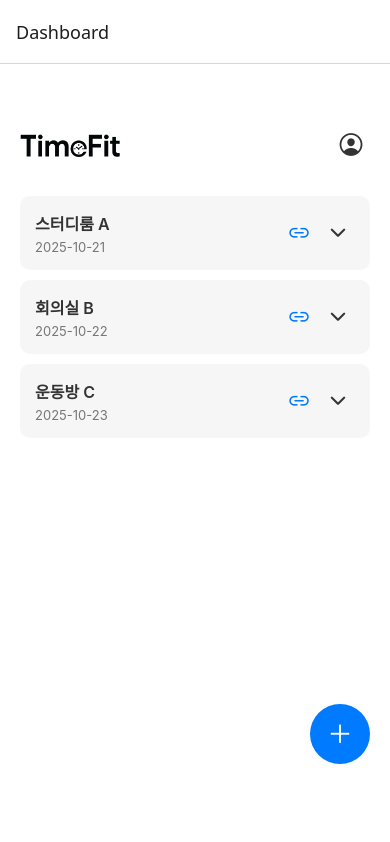
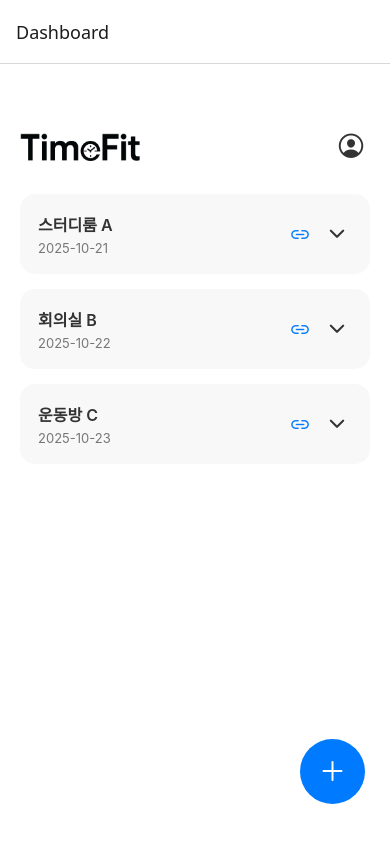
Before and after one commit to timefit-dev/timefit-app, a React Native app: screen /Dashboard in a window 390 px wide. Built offline with nearby package versions, Linux system fonts and the light colour scheme; what expo-web-browser would draw is missing.

Commit message:
[FEAT] 대시보드 API명세서에 맞게 수정

```diff
--- a/src/features/dashboard/components/RoomList.js
+++ b/src/features/dashboard/components/RoomList.js
@@ -0,0 +1,151 @@
+import React from "react";
+import {
+  View,
+  Text,
+  FlatList,
+  StyleSheet,
+  TouchableOpacity,
+  Image,
+  LayoutAnimation,
+} from "react-native";
+import { Ionicons } from "@expo/vector-icons";
+
+export function RoomList({
+  rooms,
+  expandedRoomId,
+  toggleExpand,
+  handleInvite,
+  navigation,
+}) {
+  const renderRoom = ({ item }) => {
+    const isExpanded = expandedRoomId === item.roomNumber;
+
+    return (
+      <View style={styles.roomItem}>
+        <View style={styles.roomHeader}>
+          <View>
+            <Text style={styles.roomTitle}>{item.title}</Text>
+            <Text style={styles.roomDate}>{item.date}</Text>
+          </View>
+          <View style={styles.actions}>
+            <TouchableOpacity
+              onPress={() => handleInvite(item.inviteCode)}
+              style={styles.iconButton}
+            >
+              <Ionicons name="link-outline" size={20} color="#007AFF" />
+            </TouchableOpacity>
+            <TouchableOpacity
+              onPress={() => toggleExpand(item.roomNumber)}
+              style={styles.iconButton}
+            >
+              <Ionicons
+                name={
+                  isExpanded ? "chevron-up-outline" : "chevron-down-outline"
+                }
+                size={22}
+                color="#333"
+              />
+            </TouchableOpacity>
+          </View>
+        </View>
+
+        {isExpanded && (
+          <View style={styles.roomDetails}>
+            <Text style={styles.infoText}>방장: {item.owner}</Text>
+            <Text style={styles.infoText}>날짜: {item.dates.join(", ")}</Text>
+            <Text style={styles.infoText}>
+              시간대: {item.startTime} ~ {item.endTime}
+            </Text>
+            <Text style={styles.infoText}>
+              참가자 수: {item.participants.length}명
+            </Text>
+
+            <View style={styles.participantsContainer}>
+              {item.participants.map((p) => (
+                <View key={p.id} style={styles.participantItem}>
+                  <Image source={p.avatar} style={styles.avatar} />
+                  <Text style={styles.participantName}>{p.name}</Text>
+                </View>
+              ))}
+            </View>
+          </View>
+        )}
+      </View>
+    );
+  };
+
+  return (
+    <FlatList
+      data={rooms}
+      renderItem={renderRoom}
+      keyExtractor={(item) => item.roomNumber}
+      contentContainerStyle={styles.listContainer}
+    />
+  );
+}
+
+const styles = StyleSheet.create({
+  listContainer: {
+    marginTop: 25,
+    paddingBottom: 120,
+  },
+  roomItem: {
+    backgroundColor: "#f8f8f8",
+    borderRadius: 15,
+    padding: 18,
+    marginBottom: 15,
+  },
+  roomHeader: {
+    flexDirection: "row",
+    justifyContent: "space-between",
+    alignItems: "center",
+  },
+  roomTitle: {
+    fontSize: 16,
+    fontWeight: "600",
+    color: "#333",
+  },
+  roomDate: {
+    fontSize: 13,
+    color: "#777",
+    marginTop: 4,
+  },
+  actions: {
+    flexDirection: "row",
+    alignItems: "center",
+  },
+  iconButton: {
+    padding: 4,
+    marginLeft: 8,
+  },
+  roomDetails: {
+    marginTop: 14,
+    paddingTop: 10,
+    borderTopWidth: 1,
+    borderTopColor: "#e3e3e3",
+  },
+  infoText: {
+    fontSize: 14,
+    color: "#555",
+    marginBottom: 3,
+  },
+  participantsContainer: {
+    flexDirection: "row",
+    alignItems: "center",
+    marginTop: 10,
+  },
+  participantItem: {
+    alignItems: "center",
+    marginRight: 15,
+  },
+  avatar: {
+    width: 45,
+    height: 45,
+    borderRadius: 22.5,
+    marginBottom: 4,
+  },
+  participantName: {
+    fontSize: 12,
+    color: "#333",
+  },
+});
--- a/src/features/dashboard/hooks/useDashboard.js
+++ b/src/features/dashboard/hooks/useDashboard.js
@@ -0,0 +1,31 @@
+import { useState } from "react";
+import { Alert, LayoutAnimation, Share } from "react-native";
+import * as Clipboard from "expo-clipboard";
+import { mockRooms } from "../../../data/mockData";
+
+export function useDashboard() {
+  const [expandedRoomId, setExpandedRoomId] = useState(null);
+  const [rooms] = useState(mockRooms); // 나중에 API 데이터로 교체 예정
+
+  const handleInvite = async (inviteCode) => {
+    // ✅ 서버에서 이미 생성된 초대 코드 사용
+    const inviteLink = `https://timefit.app/invite?code=${inviteCode}`;
+    try {
+      await Clipboard.setStringAsync(inviteLink);
+      await Share.share({
+        message: `TimeFit 방에 초대합니다! 🎉\n\n초대 링크: ${inviteLink}`,
+      });
+      Alert.alert("✅ 초대 링크 복사 완료", "공유 창이 열렸습니다!");
+    } catch (error) {
+      Alert.alert("오류", "초대 링크를 복사하는 중 문제가 발생했습니다.");
+      console.error(error);
+    }
+  };
+
+  const toggleExpand = (id) => {
+    LayoutAnimation.configureNext(LayoutAnimation.Presets.easeInEaseOut);
+    setExpandedRoomId(expandedRoomId === id ? null : id);
+  };
+
+  return { rooms, expandedRoomId, handleInvite, toggleExpand };
+}
--- a/src/features/dashboard/screens/DashboardScreen.js
+++ b/src/features/dashboard/screens/DashboardScreen.js
@@ -1,128 +1,38 @@
-import React, { useState } from "react";
-import {
-  View,
-  Text,
-  StyleSheet,
-  TouchableOpacity,
-  FlatList,
-  Image,
-  Share,
-  Alert,
-  LayoutAnimation,
-} from "react-native";
+import React from "react";
+import { View, StyleSheet, Image, TouchableOpacity } from "react-native";
 import { Ionicons } from "@expo/vector-icons";
-import * as Clipboard from "expo-clipboard";
 import { useNavigation } from "@react-navigation/native";
-import { mockRooms } from "../../../data/mockData";
+import { RoomList } from "../components/RoomList";
+import { useDashboard } from "../hooks/useDashboard";
 
 export function DashboardScreen() {
   const navigation = useNavigation();
-
-  const rooms = mockRooms;
-
-  const [expandedRoomId, setExpandedRoomId] = useState(null);
-
-  const handleInvite = async (roomTitle) => {
-    const inviteLink = `https://timefit.app/invite?room=${encodeURIComponent(
-      roomTitle
-    )}`;
-    try {
-      await Clipboard.setStringAsync(inviteLink);
-      await Share.share({
-        message: `${roomTitle} 방에 초대합니다! 🎉\n\n초대 링크: ${inviteLink}`,
-      });
-      Alert.alert("✅ 초대 링크 복사 완료", "공유 창이 열렸습니다!");
-    } catch (error) {
-      Alert.alert("오류", "초대 링크를 복사하는 중 문제가 발생했습니다.");
-      console.error(error);
-    }
-  };
-
-  const toggleExpand = (id) => {
-    LayoutAnimation.configureNext(LayoutAnimation.Presets.easeInEaseOut);
-    setExpandedRoomId(expandedRoomId === id ? null : id);
-  };
-
-  const renderRoom = ({ item }) => {
-    const isExpanded = expandedRoomId === item.roomNumber;
-    return (
-      <TouchableOpacity
-        onPress={() => navigation.navigate("TimeSetting", { room: item })}
-        activeOpacity={0.8}
-      >
-        <View style={styles.roomItem}>
-          <View style={styles.roomHeader}>
-            <View>
-              <Text style={styles.roomTitle}>{item.title}</Text>
-              <Text style={styles.roomDate}>{item.date}</Text>
-            </View>
-            <View style={styles.actions}>
-              <TouchableOpacity
-                onPress={() => handleInvite(item.title)}
-                style={styles.iconButton}
-              >
-                <Ionicons name="link-outline" size={22} color="#007AFF" />
-              </TouchableOpacity>
-              <TouchableOpacity
-                onPress={() => toggleExpand(item.roomNumber)}
-                style={styles.iconButton}
-              >
-                <Ionicons
-                  name={
-                    isExpanded ? "chevron-up-outline" : "chevron-down-outline"
-                  }
-                  size={22}
-                  color="#333"
-                />
-              </TouchableOpacity>
-            </View>
-          </View>
-
-          {isExpanded && (
-            <View style={styles.roomDetails}>
-              <Text style={styles.infoText}>방장: {item.owner}</Text>
-              <Text style={styles.infoText}>날짜: {item.dates.join(", ")}</Text>
-              <Text style={styles.infoText}>
-                시간대: {item.startTime} ~ {item.endTime}
-              </Text>
-              <Text style={styles.infoText}>
-                참가자 수: {item.participants.length}명
-              </Text>
-
-              <View style={styles.participantsContainer}>
-                {item.participants.map((p) => (
-                  <View key={p.id} style={styles.participantItem}>
-                    <Image source={p.avatar} style={styles.avatar} />
-                    <Text style={styles.participantName}>{p.name}</Text>
-                  </View>
-                ))}
-              </View>
-            </View>
-          )}
-        </View>
-      </TouchableOpacity>
-    );
-  };
+  const { rooms, handleInvite, expandedRoomId, toggleExpand } = useDashboard();
 
   return (
     <View style={styles.container}>
-      {/* 상단 헤더 */}
+      {/* 상단 로고 & 프로필 */}
       <View style={styles.header}>
-        <Image source={require("@assets/logo.png")} style={styles.logo} />
+        <Image
+          source={require("@assets/logo.png")}
+          style={styles.logo}
+          resizeMode="contain"
+        />
         <TouchableOpacity
+          onPress={() => navigation.navigate("Profile")}
           style={styles.profileButton}
-          onPress={() => navigation.navigate("Profile")}
         >
-          <Ionicons name="person-circle-outline" size={28} color="#333" />
+          <Ionicons name="person-circle-outline" size={30} color="#333" />
         </TouchableOpacity>
       </View>
 
       {/* 방 목록 */}
-      <FlatList
-        data={rooms}
-        renderItem={renderRoom}
-        keyExtractor={(item) => item.roomNumber}
-        contentContainerStyle={styles.listContainer}
+      <RoomList
+        rooms={rooms}
+        expandedRoomId={expandedRoomId}
+        toggleExpand={toggleExpand}
+        handleInvite={handleInvite}
+        navigation={navigation}
       />
 
       {/* 하단 추가 버튼 */}
@@ -130,7 +40,7 @@ export function DashboardScreen() {
         style={styles.addButton}
         onPress={() => navigation.navigate("RoomCreate")}
       >
-        <Ionicons name="add" size={30} color="#fff" />
+        <Ionicons name="add" size={32} color="#fff" />
       </TouchableOpacity>
     </View>
   );
@@ -140,8 +50,8 @@ const styles = StyleSheet.create({
   container: {
     flex: 1,
     backgroundColor: "#fff",
+    paddingHorizontal: 20,
     paddingTop: 60,
-    paddingHorizontal: 20,
   },
   header: {
     flexDirection: "row",
@@ -149,86 +59,22 @@ const styles = StyleSheet.create({
     alignItems: "center",
   },
   logo: {
-    width: 100,
-    height: 40,
-    resizeMode: "contain",
+    width: 120,
+    height: 45,
   },
   profileButton: {
-    padding: 5,
-  },
-  listContainer: {
-    marginTop: 30,
-    paddingBottom: 100,
-  },
-  roomItem: {
-    backgroundColor: "#f6f6f6",
-    borderRadius: 10,
-    padding: 15,
-    marginBottom: 10,
-  },
-  roomHeader: {
-    flexDirection: "row",
-    justifyContent: "space-between",
-    alignItems: "center",
-  },
-  roomTitle: {
-    fontSize: 16,
-    fontWeight: "600",
-    color: "#333",
-  },
-  roomDate: {
-    fontSize: 13,
-    color: "#777",
-    marginTop: 4,
-  },
-  actions: {
-    flexDirection: "row",
-    alignItems: "center",
-  },
-  iconButton: {
-    padding: 6,
-    marginLeft: 5,
-  },
-  roomDetails: {
-    marginTop: 12,
-    paddingTop: 10,
-    borderTopWidth: 1,
-    borderTopColor: "#e0e0e0",
-  },
-  infoText: {
-    fontSize: 14,
-    color: "#555",
-    marginBottom: 4,
-  },
-  participantsContainer: {
-    flexDirection: "row",
-    flexWrap: "wrap",
-    marginTop: 8,
-  },
-  participantItem: {
-    alignItems: "center",
-    marginRight: 12,
-  },
-  avatar: {
-    width: 40,
-    height: 40,
-    borderRadius: 20,
-    marginBottom: 4,
-  },
-  participantName: {
-    fontSize: 12,
-    color: "#333",
+    padding: 4,
   },
   addButton: {
     position: "absolute",
-    right: 20,
-    bottom: 80,
+    right: 25,
+    bottom: 40,
     backgroundColor: "#007AFF",
-    width: 60,
-    height: 60,
-    borderRadius: 30,
+    width: 65,
+    height: 65,
+    borderRadius: 32.5,
     alignItems: "center",
     justifyContent: "center",
-    elevation: 5,
+    elevation: 6,
   },
 });
```
Also changed, not shown: src/features/dashboard/services/dashboardApi.js (+10 -0 lines), assets/profile5.jpg.
